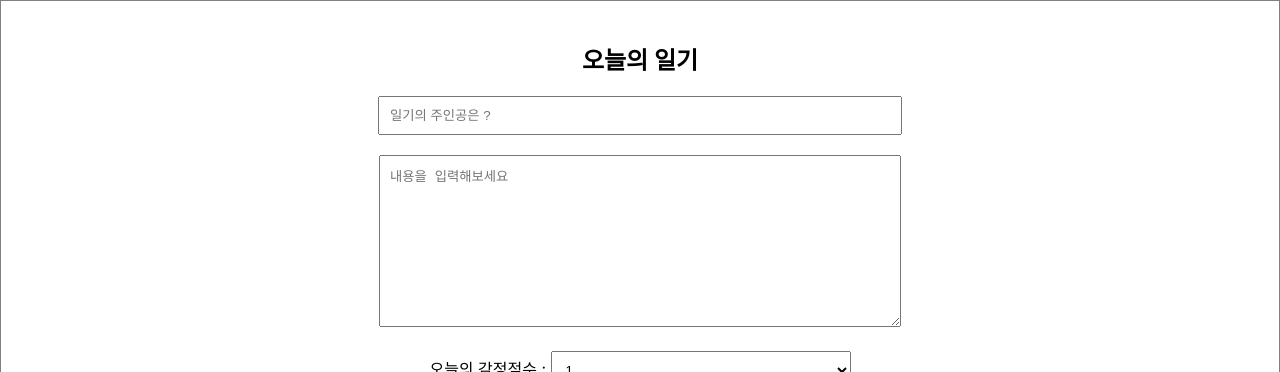
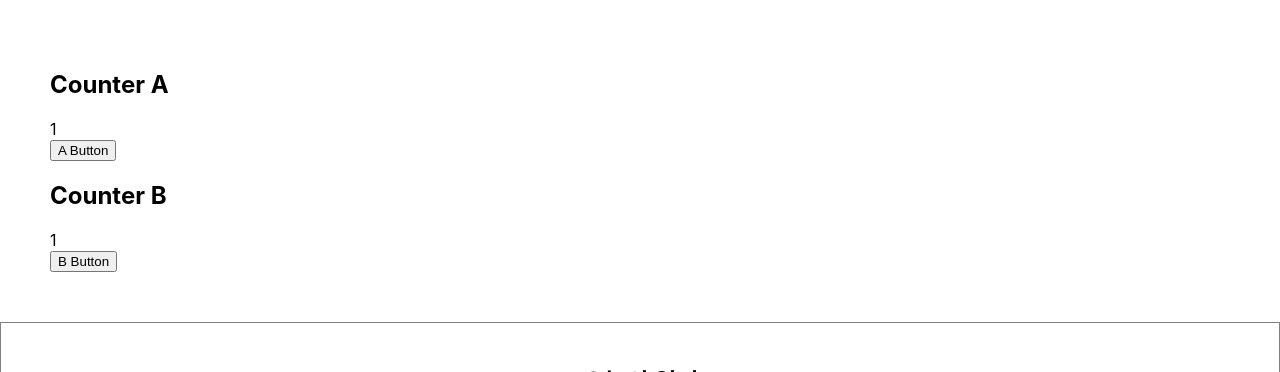
Before and after one commit to codingemon/react-study, a React (Create React App) app in the folder 한입크기리액트스터디/simplediary/: page / in a window 1280 px wide. Shown: the top 372 px of the page. Built offline with nearby package versions, Linux system fonts and the light colour scheme; no server answers.

Commit message:
React.memo

```diff
--- a/한입크기리액트스터디/simplediary/src/App.js
+++ b/한입크기리액트스터디/simplediary/src/App.js
@@ -2,6 +2,7 @@
 import DiaryEditor from "./DiaryEditor";
 import DiaryList from "./DiaryList";
 import { useEffect, useMemo, useRef, useState } from "react";
+import OptimizeTest from "./OptimizeTest";
 
 function App() {
   const [data, setData] = useState([]);
@@ -44,7 +45,6 @@
   };
 
   const onRemove = (targetId) => {
-    console.log(`${targetId}가 삭제되었습니다.`);
     const newDiaryList = data.filter((it) => it.id !== targetId);
     setData(newDiaryList);
   };
@@ -58,8 +58,6 @@
   };
 
   const getDiaryAnalysis = useMemo(() => {
-    console.log("일기 분석 시작");
-
     const goodCount = data.filter((it) => it.emotion >= 3).length;
     const badCount = data.length - goodCount;
     const goodRatio = (goodCount / data.length) * 100;
@@ -70,6 +68,7 @@
 
   return (
     <div className="App">
+      <OptimizeTest />
       <DiaryEditor onCreate={onCreate} />
       <div>전체 일기 : {data.length}</div>
       <div>기분 좋은 일기 개수 : {goodCount}</div>
--- /dev/null
+++ b/한입크기리액트스터디/simplediary/src/OptimizeTest.js
@@ -0,0 +1,63 @@
+import React, { useState, useEffect } from "react";
+
+// 기초 테스트
+// const TextView = React.memo(({ text }) => {
+//   useEffect(() => {
+//     console.log(`update :: Text : ${text}`);
+//   });
+//   return <div>{text}</div>;
+// });
+
+// const CountView = React.memo(({ count }) => {
+//   useEffect(() => {
+//     console.log(`update :: Count : ${count}`);
+//   });
+//   return <div>{count}</div>;
+// });
+
+const CounterA = React.memo(({ count }) => {
+  useEffect(() => {
+    console.log(` CounterA update - count: ${count}`);
+  });
+  return <div>{count}</div>;
+});
+
+const CounterB = ({ obj }) => {
+  useEffect(() => {
+    console.log(` CounterB update - count : ${obj.count}`);
+  });
+  return <div>{obj.count}</div>;
+};
+
+const areEqual = (prevProps, nextProps) => {
+  if (prevProps.obj.count === nextProps.obj.count) {
+    return true;
+  }
+  return false;
+};
+
+const MemoizedCounterB = React.memo(CounterB, areEqual);
+
+const OptimizeTest = () => {
+  const [count, setCount] = useState(1);
+  const [obj, setObj] = useState({
+    count: 1,
+  });
+
+  return (
+    <div style={{ padding: 50 }}>
+      <div>
+        <h2>Counter A</h2>
+        <CounterA count={count} />
+        <button onClick={() => setCount(count)}>A Button</button>
+      </div>
+      <div>
+        <h2>Counter B</h2>
+        <MemoizedCounterB obj={obj} />
+        <button onClick={() => setObj({ count: obj.count })}>B Button</button>
+      </div>
+    </div>
+  );
+};
+
+export default OptimizeTest;
```
